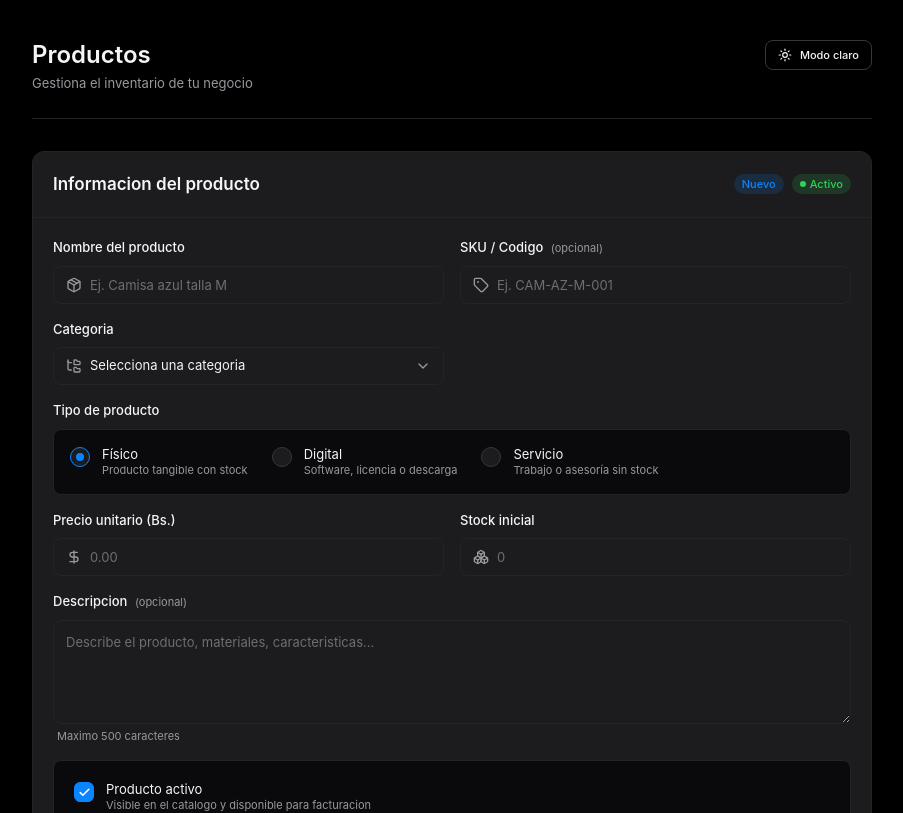
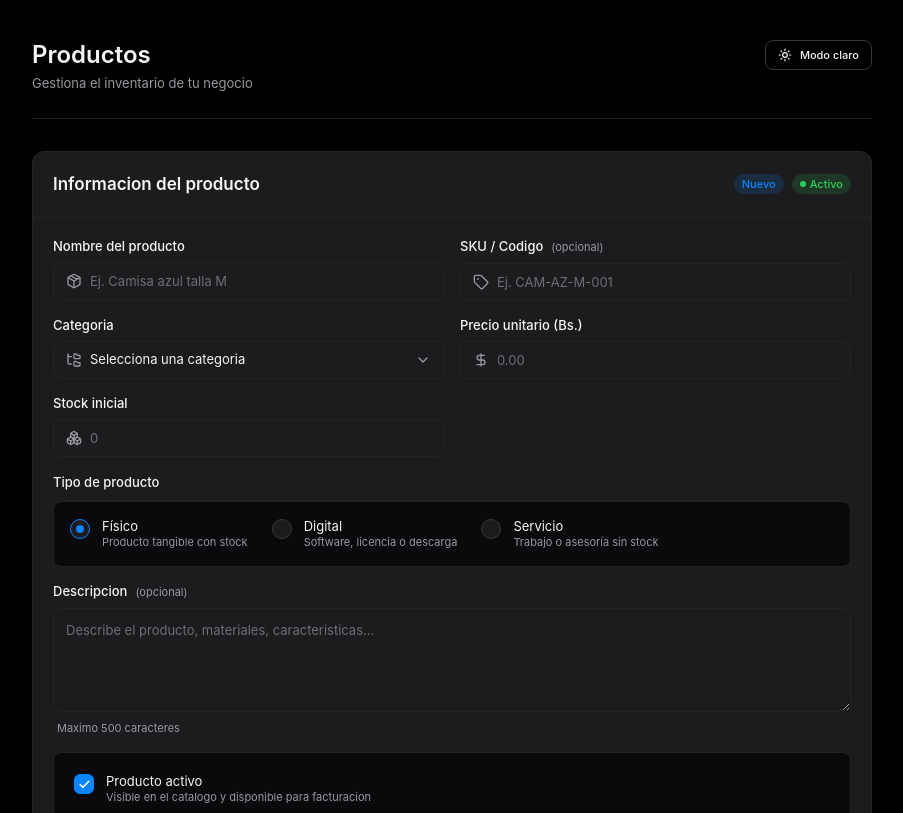
Before and after one commit to axeljimenezdeveloper/mi-saas-frontend, a React (Vite) app: page /login in a window 1280 px wide. Shown: the top 813 px of the page, without its empty margins (188-1091 px from the left). Built offline with nearby package versions, Linux system fonts and the light colour scheme.

Commit message:
feat: add FormField component and refactor product form to use it

```diff
--- a/src/components/common/inputs/Input/Input.module.css
+++ b/src/components/common/inputs/Input/Input.module.css
@@ -27,7 +27,7 @@
 
 .inputWrapper:focus-within {
   border-color: var(--color-primary);
-  box-shadow: 0 0 0 2px var(--color-primary-soft);
+  box-shadow: 0 0 0 1px var(--color-primary-soft);
 }
 
 .inputWrapper.error {
--- a/src/components/forms/FormField/FormField.module.css
+++ b/src/components/forms/FormField/FormField.module.css
@@ -0,0 +1,46 @@
+/* src/components/forms/FormField/FormField.module.css */
+
+.field {
+  display: flex;
+  flex-direction: column;
+  gap: var(--space-2);
+  width: 100%;
+}
+
+.label {
+  display: inline-flex;
+  align-items: baseline;
+  gap: var(--space-1);
+  font-size: var(--text-sm);
+  font-weight: var(--weight-medium);
+  color: var(--color-text);
+  line-height: var(--leading-tight);
+}
+
+/* Asterisco sutil (no rojo). Convencion de design systems modernos. */
+.required {
+  color: var(--color-text-muted);
+  font-weight: var(--weight-normal);
+}
+
+/* Etiqueta "(opcional)" en gris para campos no obligatorios. */
+.optional {
+  font-size: var(--text-xs);
+  font-weight: var(--weight-normal);
+  color: var(--color-text-muted);
+  margin-left: var(--space-1);
+}
+
+.helper {
+  font-size: var(--text-xs);
+  color: var(--color-text-muted);
+  line-height: var(--leading-normal);
+  padding-left: var(--space-1);
+}
+
+.errorMessage {
+  font-size: var(--text-xs);
+  color: var(--color-danger);
+  line-height: var(--leading-normal);
+  padding-left: var(--space-1);
+}
--- a/src/components/forms/FormField/FormField.tsx
+++ b/src/components/forms/FormField/FormField.tsx
@@ -0,0 +1,55 @@
+import { useId } from 'react';
+import styles from './FormField.module.css';
+
+export interface FormFieldProps {
+  /** Texto del label. */
+  label: string;
+  /** Contenido del campo (Input, Textarea, Select, etc.). */
+  children: React.ReactNode;
+  /** id del control interno. Si no se pasa, se genera uno con useId. */
+  htmlFor?: string;
+  /** Mensaje de error. Si existe, se muestra en rojo y oculta el helper. */
+  error?: string;
+  /** Texto de ayuda debajo del control (se oculta si hay error). */
+  helperText?: string;
+  /** Muestra un asterisco sutil al lado del label (no rojo). */
+  required?: boolean;
+  /** Texto "(opcional)" junto al label, para marcar campos no obligatorios. */
+  optional?: boolean;
+  /** Clase adicional. */
+  className?: string;
+}
+
+export function FormField({
+  label,
+  children,
+  htmlFor,
+  error,
+  helperText,
+  required = false,
+  optional = false,
+  className,
+}: FormFieldProps) {
+  const autoId = useId();
+  const fieldId = htmlFor ?? autoId;
+
+  return (
+    <div className={[styles.field, className].filter(Boolean).join(' ')}>
+      <label htmlFor={fieldId} className={styles.label}>
+        {label}
+        {required && (
+          <span className={styles.required} aria-hidden="true">*</span>
+        )}
+        {optional && (
+          <span className={styles.optional}>(opcional)</span>
+        )}
+      </label>
+      {children}
+      {error ? (
+        <span className={styles.errorMessage} role="alert">{error}</span>
+      ) : helperText ? (
+        <span className={styles.helper}>{helperText}</span>
+      ) : null}
+    </div>
+  );
+}
--- a/src/components/forms/FormField/index.ts
+++ b/src/components/forms/FormField/index.ts
@@ -0,0 +1,2 @@
+export { FormField } from './FormField';
+export type { FormFieldProps } from './FormField';
--- a/src/features/inventory/pages/NewProduct/NewProduct.module.css
+++ b/src/features/inventory/pages/NewProduct/NewProduct.module.css
@@ -49,13 +49,6 @@
   color: var(--color-text);
 }
 
-.optional {
-  font-size: var(--text-xs);
-  font-weight: var(--weight-normal);
-  color: var(--color-text-muted);
-  margin-left: var(--space-1);
-}
-
 .radioGroup {
   display: flex;
   flex-direction: row;
--- a/src/features/inventory/pages/NewProduct/NewProduct.tsx
+++ b/src/features/inventory/pages/NewProduct/NewProduct.tsx
@@ -11,6 +11,7 @@ import { Card } from '../../../../components/common/data-display/Card';
 import { Button } from '../../../../components/common/actions/Button';
 import { Alert } from '../../../../components/feedback/alerts/Alert';
 import { useToast } from '../../../../components/feedback/alerts/Toast';
+import { FormField } from '../../../../components/forms/FormField';
 import styles from './NewProduct.module.css';
 
 type ProductType = 'physical' | 'digital' | 'service';
@@ -158,10 +159,7 @@ export default function NewProduct() {
         }
       >
         <div className={styles.grid}>
-          <div className={styles.field}>
-            <label className={styles.label} htmlFor="product-name">
-              Nombre del producto
-            </label>
+          <FormField label="Nombre del producto" htmlFor="product-name">
             <Input
               id="product-name"
               placeholder="Ej. Camisa azul talla M"
@@ -170,12 +168,9 @@ export default function NewProduct() {
               onChange={handleChange('name')}
               error={errors.name}
             />
-          </div>
+          </FormField>
 
-          <div className={styles.field}>
-            <label className={styles.label} htmlFor="product-sku">
-              SKU / Codigo <span className={styles.optional}>(opcional)</span>
-            </label>
+          <FormField label="SKU / Codigo" htmlFor="product-sku" optional>
             <Input
               id="product-sku"
               placeholder="Ej. CAM-AZ-M-001"
@@ -183,12 +178,9 @@ export default function NewProduct() {
               value={form.sku}
               onChange={handleChange('sku')}
             />
-          </div>
+          </FormField>
 
-          <div className={styles.field}>
-            <label className={styles.label} htmlFor="product-category">
-              Categoria
-            </label>
+          <FormField label="Categoria" htmlFor="product-category">
             <Select
               id="product-category"
               placeholder="Selecciona una categoria"
@@ -198,7 +190,35 @@ export default function NewProduct() {
               onChange={handleChange('category')}
               error={errors.category}
             />
-          </div>
+          </FormField>
+
+          <FormField label="Precio unitario (Bs.)" htmlFor="product-price">
+            <Input
+              id="product-price"
+              type="number"
+              placeholder="0.00"
+              leftIcon={<DollarSign size={16} />}
+              value={form.price}
+              onChange={handleChange('price')}
+              error={errors.price}
+              min="0"
+              step="0.01"
+            />
+          </FormField>
+
+          <FormField label="Stock inicial" htmlFor="product-stock">
+            <Input
+              id="product-stock"
+              type="number"
+              placeholder={isService ? 'No aplica para servicios' : '0'}
+              leftIcon={<Boxes size={16} />}
+              value={form.stock}
+              onChange={handleChange('stock')}
+              error={errors.stock}
+              min="0"
+              disabled={isService}
+            />
+          </FormField>
 
           <div className={`${styles.field} ${styles.fullWidth}`}>
             <label className={styles.label}>Tipo de producto</label>
@@ -221,53 +241,21 @@ export default function NewProduct() {
             )}
           </div>
 
-          <div className={styles.field}>
-            <label className={styles.label} htmlFor="product-price">
-              Precio unitario (Bs.)
-            </label>
-            <Input
-              id="product-price"
-              type="number"
-              placeholder="0.00"
-              leftIcon={<DollarSign size={16} />}
-              value={form.price}
-              onChange={handleChange('price')}
-              error={errors.price}
-              min="0"
-              step="0.01"
-            />
-          </div>
-
-          <div className={styles.field}>
-            <label className={styles.label} htmlFor="product-stock">
-              Stock inicial
-            </label>
-            <Input
-              id="product-stock"
-              type="number"
-              placeholder={isService ? 'No aplica para servicios' : '0'}
-              leftIcon={<Boxes size={16} />}
-              value={form.stock}
-              onChange={handleChange('stock')}
-              error={errors.stock}
-              min="0"
-              disabled={isService}
-            />
-          </div>
-
-          <div className={`${styles.field} ${styles.fullWidth}`}>
-            <label className={styles.label} htmlFor="product-description">
-              Descripcion <span className={styles.optional}>(opcional)</span>
-            </label>
+          <FormField
+            label="Descripcion"
+            htmlFor="product-description"
+            optional
+            helperText="Maximo 500 caracteres"
+            className={styles.fullWidth}
+          >
             <Textarea
               id="product-description"
               placeholder="Describe el producto, materiales, caracteristicas..."
               value={form.description}
               onChange={handleChange('description')}
-              helperText="Maximo 500 caracteres"
               rows={4}
             />
-          </div>
+          </FormField>
 
           <div className={`${styles.field} ${styles.fullWidth}`}>
             <div className={styles.checkboxGroup}>
--- a/src/styles/base.css
+++ b/src/styles/base.css
@@ -89,10 +89,23 @@ svg {
   max-width: 100%;
 }
 
-/* Focus visible global (accesibilidad) */
-:focus-visible {
+/* Focus visible global (accesibilidad).
+ * Excluye inputs nativos porque ellos manejan su propio focus visual
+ * (ring suave via box-shadow en el wrapper), y el outline duro no respeta
+ * el border-radius, generando un rectangulo feo. */
+:focus-visible:not(input):not(textarea):not(select) {
   outline: 2px solid var(--color-focus-ring);
   outline-offset: 2px;
+}
+
+/* Inputs: sin outline; el focus visual lo provee el wrapper. */
+input:focus,
+input:focus-visible,
+textarea:focus,
+textarea:focus-visible,
+select:focus,
+select:focus-visible {
+  outline: none;
 }
 
 /* Selección de texto */
```
Also changed, not shown: 1 other file (tests, documents, lock files or other folders).
